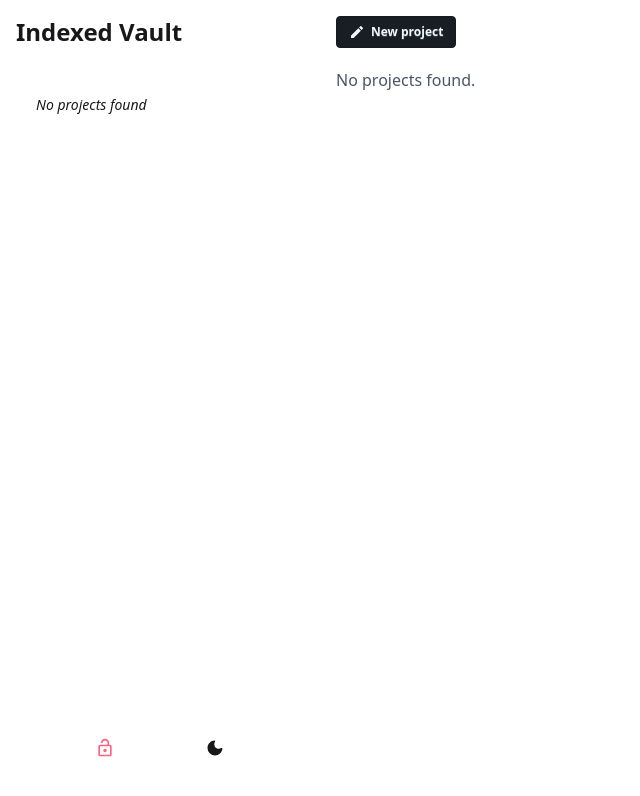
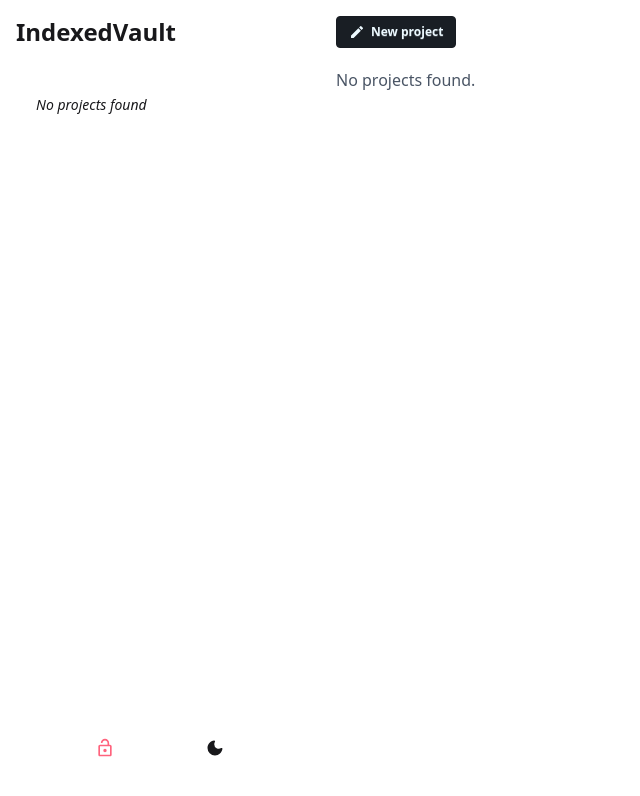
Before and after one commit to arnaugra/IndexedVault, a React (Vite) app: page / in a window 1280 px wide. Shown: the top 796 px of the page, without its empty margins (0-640 px from the left). Built offline with nearby package versions, Linux system fonts and the light colour scheme.

Commit message:
feat AppLayout: trim application name in header

```diff
--- a/src/layouts/Layout.tsx
+++ b/src/layouts/Layout.tsx
@@ -41,7 +41,7 @@ function AppLayout({ children }: { children: React.ReactNode }) {
                     {sidebarOpen ? <HamburgerClose stroke strokeWidth="2" /> : <HamburgerOpen stroke strokeWidth="2" />}
                 </button>
                 <Link href="/">
-                    <h1>Indexed Vault</h1>
+                    <h1>IndexedVault</h1>
                 </Link>
             </header>
 
```
